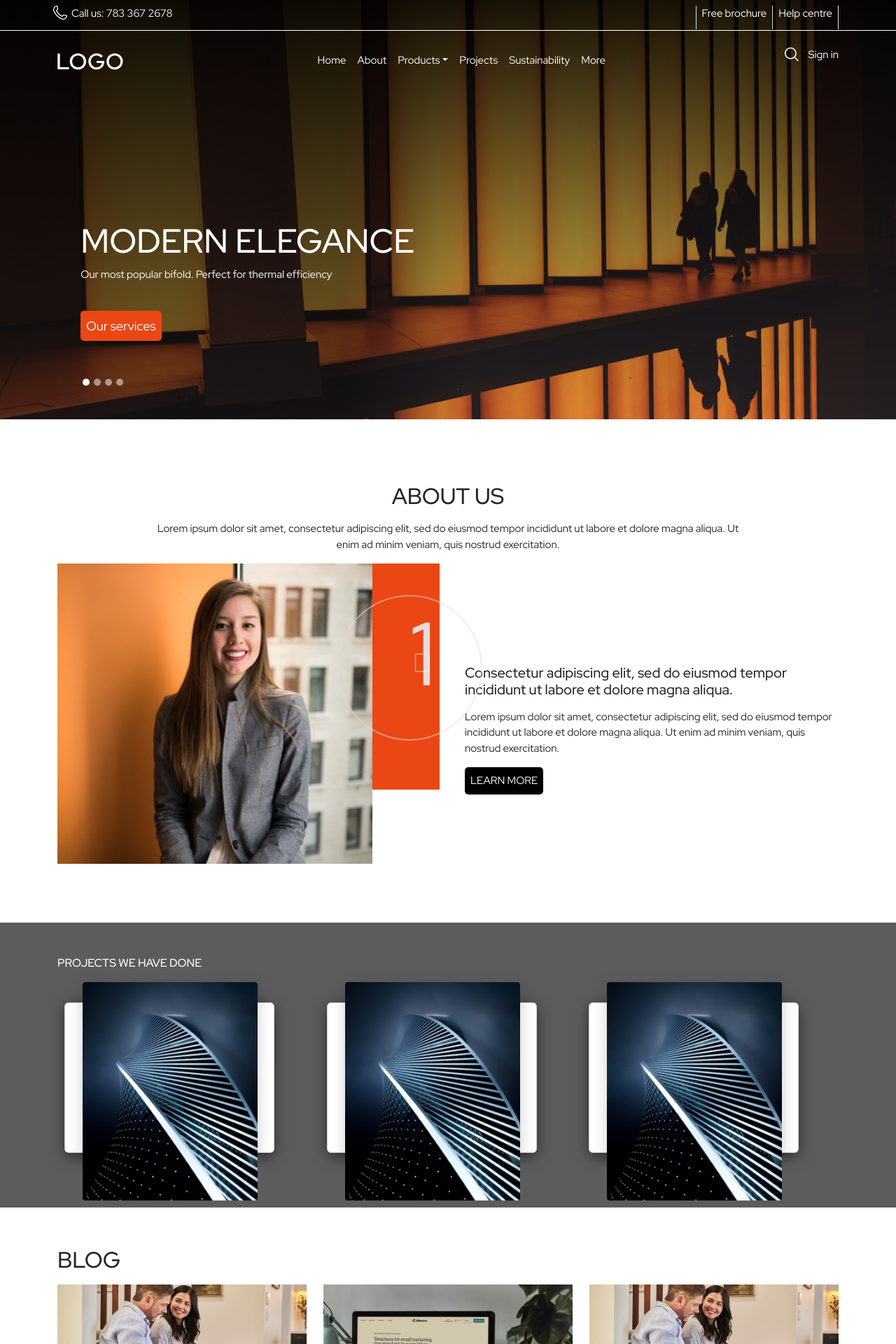
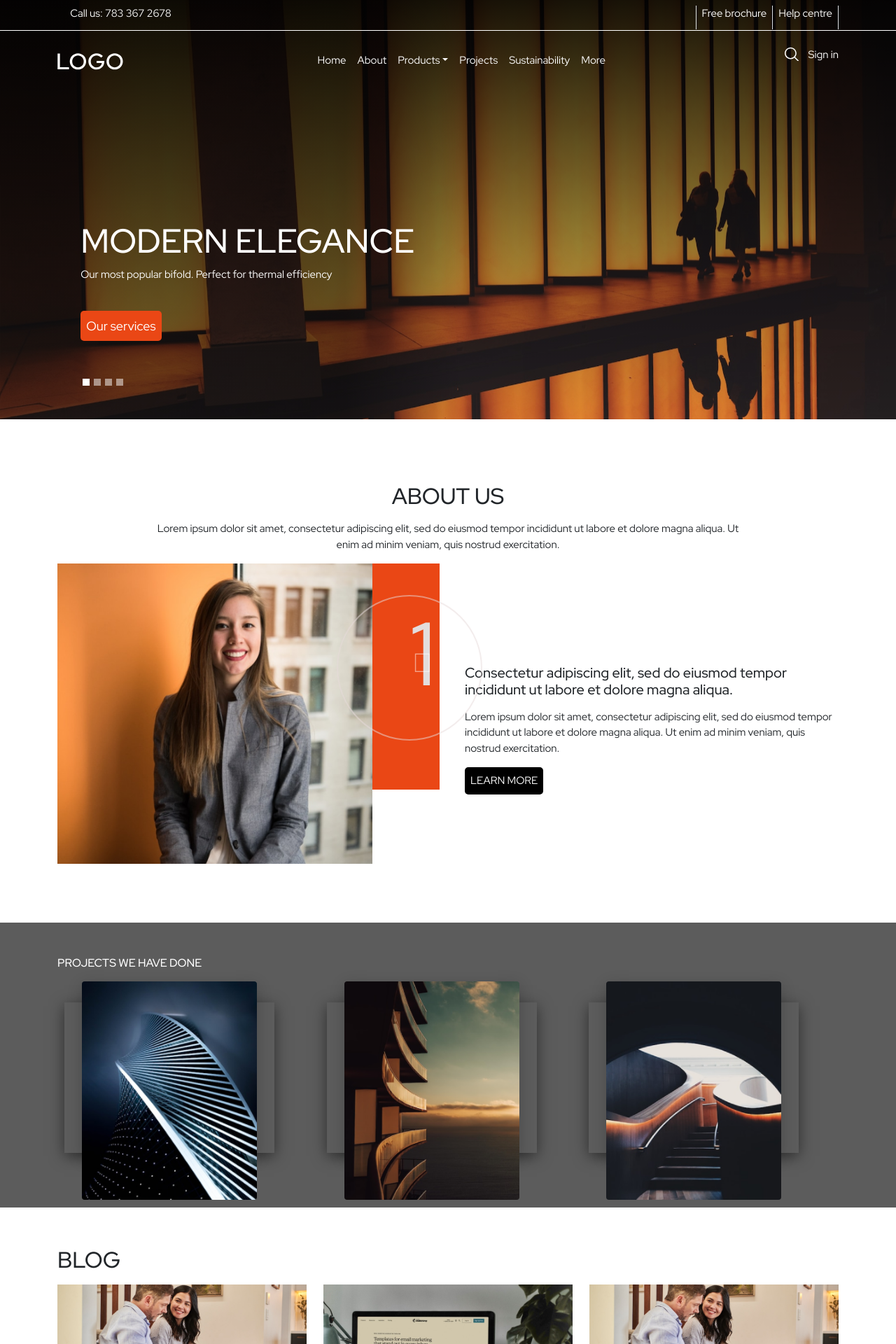
Before and after one commit to hasan-mia/notionhive, a React (Create React App) app: page / in a window 1280 px wide. Shown: the top 1920 px of the page at 70% size. Built offline with nearby package versions, Linux system fonts and the light colour scheme.

Commit message:
fix some issues

```diff
--- a/src/Frontend/components/Header.js
+++ b/src/Frontend/components/Header.js
@@ -10,7 +10,7 @@ const Header = () => {
             {/* Top Bar */}
             <nav className="d-flex justify-content-between container mt-2 top-nav">
                 <ul className='list-unstyled d-flex'>
-                    <li className='call'> <a href="#a" className='text-decoration-none'>Call us: 783 367 2678</a> </li>
+                    <li> <a href="#a" className='text-decoration-none'> <i className="far fa-phone-alt"></i> Call us: 783 367 2678</a> </li>
                 </ul>
                 <ul className='list-unstyled d-flex gap-2'>
                     <li className='border-start border-1 ps-2'> <a href="#a" className='text-decoration-none'>Free brochure</a> </li>
--- a/src/Frontend/components/Projects.js
+++ b/src/Frontend/components/Projects.js
@@ -11,7 +11,7 @@ const Projects = () => {
                 <h1 className='font-16 pb-2 text-uppercase'>Projects We have done</h1>
                 <div className="row g-2">
                     <div className="col-12 col-md-4">
-                        <div class="card d-flex position-relative flex-column">
+                        <div class="project d-flex position-relative flex-column">
                             <div class='imgContainer'>
                                 <img src={project1} alt="project"/>
                             </div>
@@ -22,9 +22,9 @@ const Projects = () => {
                     </div>
 
                     <div className="col-12 col-md-4">
-                        <div class="card d-flex position-relative flex-column">
+                        <div class="project d-flex position-relative flex-column">
                             <div class='imgContainer'>
-                                <img src={project1} alt="project"/>
+                                <img src={project2} alt="project"/>
                             </div>
                             <div class="content">
                                 <h2 className='font-32 project-title'>Residential</h2>
@@ -33,9 +33,9 @@ const Projects = () => {
                     </div>
 
                     <div className="col-12 col-md-4">
-                        <div class="card d-flex position-relative flex-column">
+                        <div class="project d-flex position-relative flex-column">
                             <div class='imgContainer'>
-                                <img src={project1} alt="project"/>
+                                <img src={project3} alt="project"/>
                             </div>
                             <div class="content">
                                 <h2 className='font-32 project-title'>Residential</h2>
--- a/src/Frontend/styles/Banner.css
+++ b/src/Frontend/styles/Banner.css
@@ -21,7 +21,6 @@
     height: 10px;
     border-top: 0px solid transparent;
     border-bottom: 0px solid transparent;
-    border-radius: 50px;
 }
 
 .carousel-control-next,
--- a/src/Frontend/styles/Projects.css
+++ b/src/Frontend/styles/Projects.css
@@ -2,48 +2,47 @@
     background: #5C5C5C;
 }
 
-.container .card
-{
+.container .project {
     max-width: 300px;
     height: 215px;
     margin: 30px 10px;
     padding: 20px 15px;
-    box-shadow: 0 5px 20px rgba(0,0,0,0.5);
+    box-shadow: 0 5px 20px rgba(0, 0, 0, 0.5);
     transition: 0.3s ease-in-out;
 }
-.container .card:hover
-{
+
+.container .project:hover {
     height: 450px;
 }
-.container .card .imgContainer
-{
+
+.container .project .imgContainer {
     position: relative;
-    width:250px;
-    height:250px;
-    top:-50px;
-    left:10px;
+    width: 250px;
+    height: 250px;
+    top: -50px;
+    left: 10px;
     z-index: 1;
-    box-shadow: 0 5px 20px rgba(0,0,0,0.2);
+    box-shadow: 0 5px 20px rgba(0, 0, 0, 0.2);
 }
-.container .card .imgContainer img
-{
+
+.container .project .imgContainer img {
     max-width: 100%;
     border-radius: 4px;
 }
-.container .card .content
-{
+
+.container .project .content {
     position: relative;
     margin-top: -140px;
     padding: 10px 15px;
     text-align: center;
-    color:#111;
+    color: #111;
     visibility: hidden;
     opacity: 0;
     pointer-events: none;
     transition: 0.3s ease-in-out;
 }
-.container .card:hover .content
-{
+
+.container .project:hover .content {
     visibility: visible;
     opacity: 1;
     margin-top: -40px;
@@ -54,15 +53,16 @@
     .project img {
         width: 100%;
     }
-    .project-title{
-        position: absolute!important;
+
+    .project-title {
+        position: absolute !important;
         bottom: 20%;
         left: 30%;
     }
 }
 
-@media only screen and (max-width: 330px){
-    .container .card .imgContainer{
+@media only screen and (max-width: 330px) {
+    .container .project .imgContainer {
         left: -2px;
     }
 }
--- a/src/index.css
+++ b/src/index.css
@@ -81,17 +81,17 @@ a {
 }
 
 /* =====all icon==== */
-.call {
-  display: block;
+.branches {
+  display: inline-flex;
   height: 20px;
-  color: white;
+  color: #000;
   text-decoration: none;
-  padding-left: 20px;
+  padding-left: 25px;
+  gap: 6px;
 }
-
-.call:before {
+.branches:before {
   content: '';
-  background: url('../src/Frontend/assets/icon/call.svg');
+  background: url('../src/Frontend/assets/icon/branches.svg');
   background-size: cover;
   position: absolute;
   width: 20px;
```
Also changed, not shown: src/Frontend/components/Branches.js.
